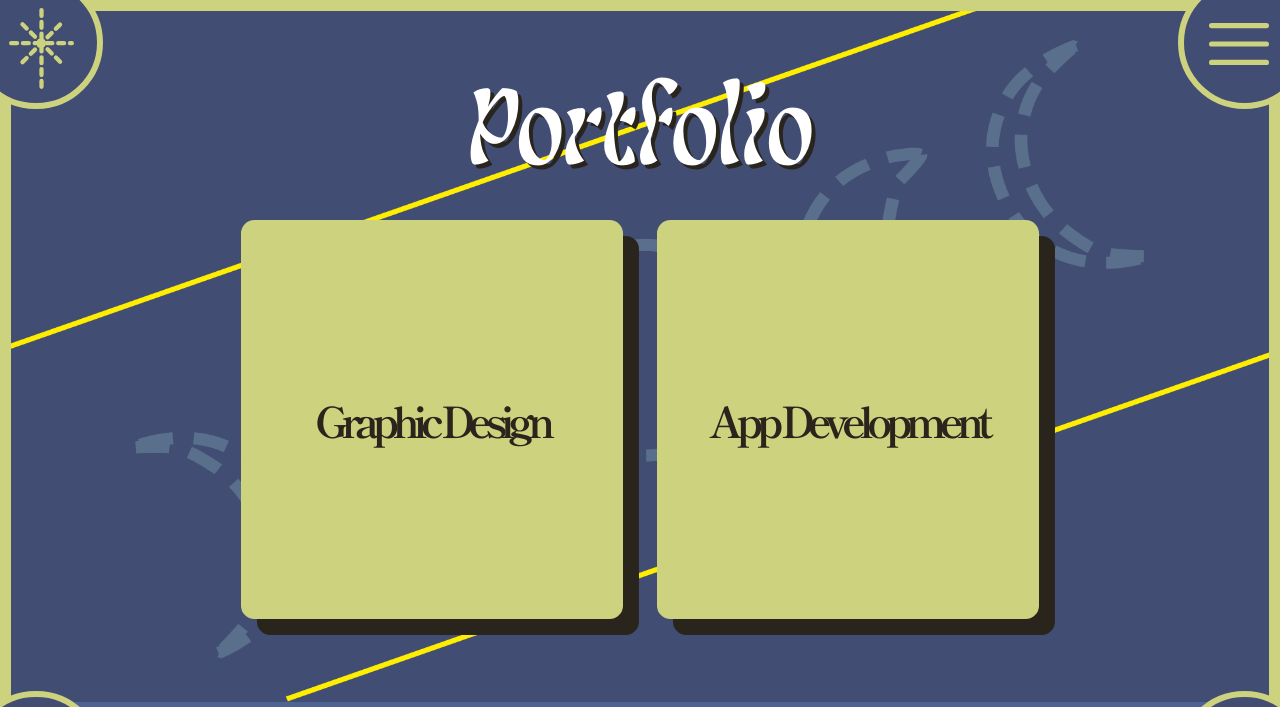
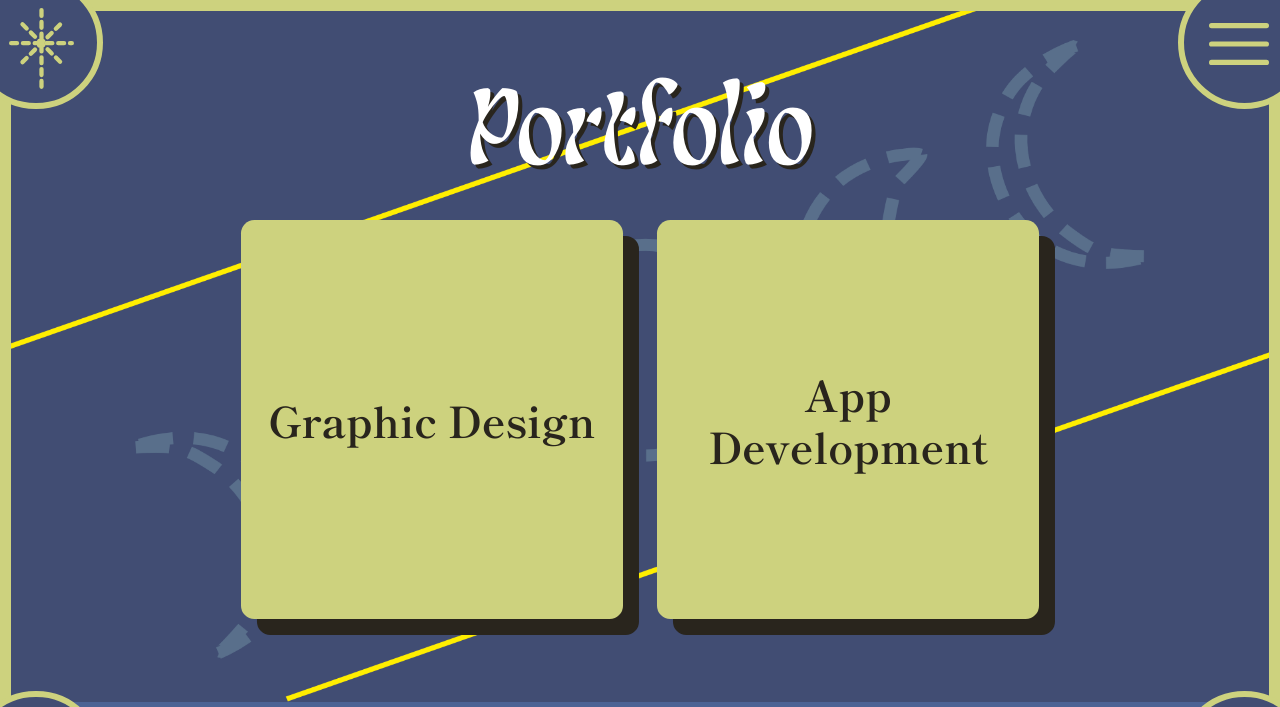
Before and after one commit to estaaaaa/estaaaaa.github.io, a plain HTML site: page portfolio.html in a window 1280 px wide. Shown: the top 707 px of the page. Drawn offline with Linux system fonts and the light colour scheme.

Commit message:
Update style.css

```diff
--- a/css/style.css
+++ b/css/style.css
@@ -405,6 +405,7 @@ img {
   box-shadow: 2.4rem 2.4rem 0 #29251d;
   text-align: center;
   transition: box-shadow 0.2s ease; /* Add transition for a smooth effect */
+  padding: 10px;
 }
 
 .portfolio_box a {
@@ -421,7 +422,6 @@ img {
   font-weight: 700;
   color: #29251d;
   margin: 0;
-  letter-spacing: -1rem;
 }
 
 .portfolio_box:hover {
```
